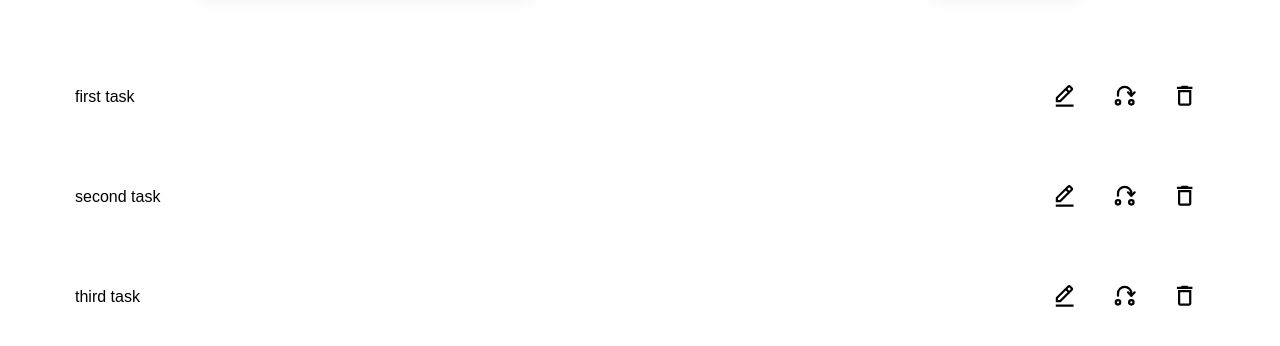
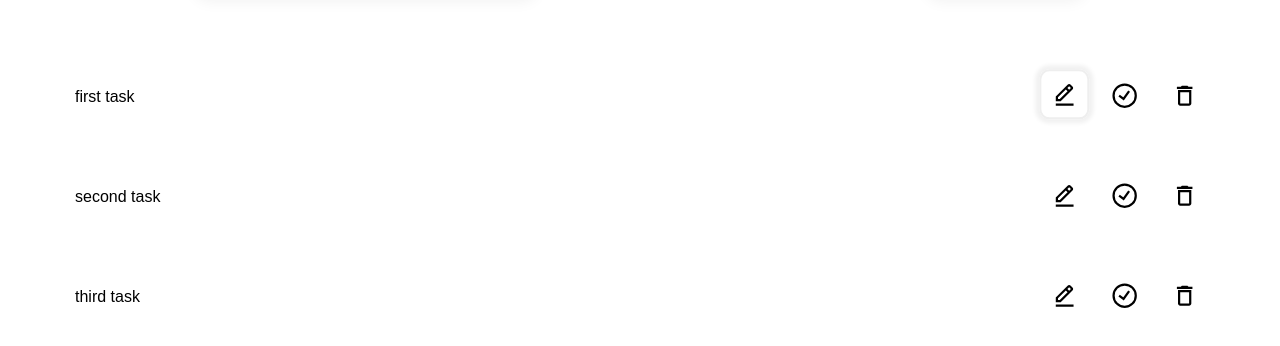
Before and after one commit to webdotG/task_runner__test.github.io, a React (Create React App) app: page / in a window 1280 px wide. In both pictures the pointer is over the icon 1064 px from the left and 297 px from the top of the page. Shown: the part 202-548 px from the top of the page. Built offline with nearby package versions, Linux system fonts and the light colour scheme.

Commit message:
icon style working version

```diff
--- a/src/components/ToDoList/ToDoList.jsx
+++ b/src/components/ToDoList/ToDoList.jsx
@@ -2,7 +2,7 @@ import React, {useState} from "react";
 import style from './ToDoList.module.css'
 import { MdOutlineDelete } from "react-icons/md";
 import { BiEditAlt } from "react-icons/bi";
-import { TbStatusChange } from "react-icons/tb";
+import { GrStatusGood } from "react-icons/gr";
 
 //получаю todo и settodo переданные из app.js
   function ToDoList ({todo, setTodo}) {
@@ -106,7 +106,7 @@ import { TbStatusChange } from "react-icons/tb";
                 :
                 <div className={style['task-list__button-wrapper']}>
                   <button className={style['task-list__button--edit']} onClick={ () =>editTodo(item.id, item.title)}><BiEditAlt className={style['edit-icon']} /></button>
-                  <button className={style['task-list__button--status']} onClick={ () =>statusTodo(item.id)}><TbStatusChange className={style['status-icon']} /></button>
+                  <button className={style['task-list__button--status']} onClick={ () =>statusTodo(item.id)}><GrStatusGood className={style['status-icon']} /></button>
                   <button className={style['task-list__button--delete']} onClick={ () =>deleteTodo(item.id)}><MdOutlineDelete className={style['delete-icon']}/></button>
                 </div>
             }
--- a/src/components/ToDoList/ToDoList.module.css
+++ b/src/components/ToDoList/ToDoList.module.css
@@ -33,5 +33,17 @@
 .status-icon,
 .edit-icon,
 .delete-icon{
-  scale:2;
+  padding: 5px;
+  scale: 2;
 }
+
+.status-icon:focus,
+.status-icon:hover,
+.edit-icon:focus,
+.edit-icon:hover,
+.delete-icon:focus,
+.delete-icon:hover{
+  border: 1px solid #eee;
+  border-radius: 5px;
+  box-shadow:0 0 2px 2px rgba(0,0,0,0.06);
+}
```
